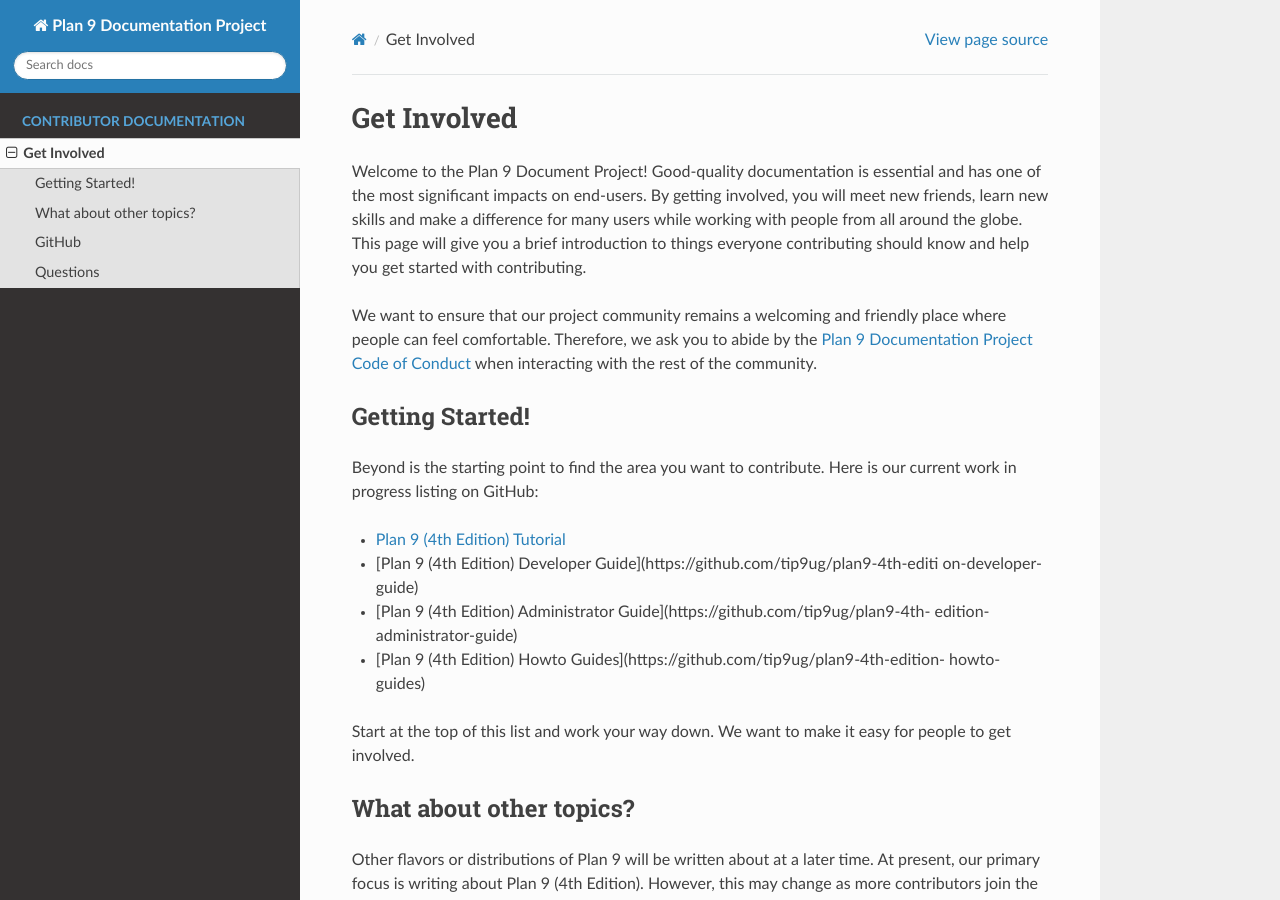
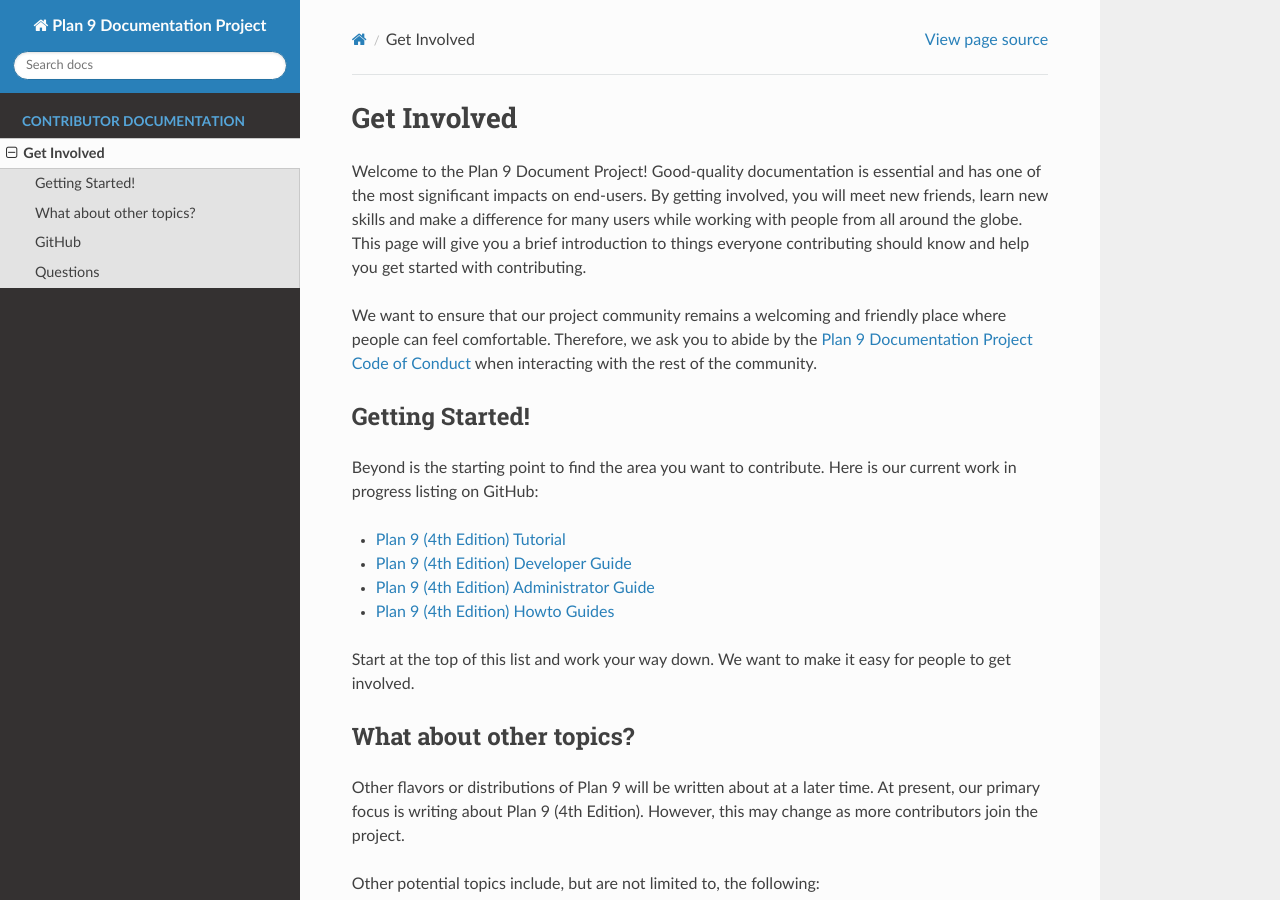
Before and after one commit to tip9ug/plan9-documentation, a Sphinx documentation site: the page built from source/contributor/Get_Involved.md, in a window 1280 px wide and 900 px high. Built offline with Sphinx 7.4.7 and the Read the Docs theme 2.0.0, drawn with Linux system fonts in a browser that asks for light colours.

Commit message:
Corrected formatting

```diff
--- a/source/contributor/Get_Involved.md
+++ b/source/contributor/Get_Involved.md
@@ -9,12 +9,9 @@ We want to ensure that our project community remains a welcoming and friendly pl
 Beyond is the starting point to find the area you want to contribute. Here is our current work in progress listing on GitHub:
 
  - [Plan 9 (4th Edition) Tutorial](https://github.com/tip9ug/plan9-4th-edition-tutorial)
- - [Plan 9 (4th Edition) Developer Guide](https://github.com/tip9ug/plan9-4th-editi
-on-developer-guide)
- - [Plan 9 (4th Edition) Administrator Guide](https://github.com/tip9ug/plan9-4th-
-edition-administrator-guide)
- - [Plan 9 (4th Edition) Howto Guides](https://github.com/tip9ug/plan9-4th-edition-
-howto-guides)
+ - [Plan 9 (4th Edition) Developer Guide](https://github.com/tip9ug/plan9-4th-edition-developer-guide)
+ - [Plan 9 (4th Edition) Administrator Guide](https://github.com/tip9ug/plan9-4th-edition-administrator-guide)
+ - [Plan 9 (4th Edition) Howto Guides](https://github.com/tip9ug/plan9-4th-edition-howto-guides)
 
 Start at the top of this list and work your way down. We want to make it easy for people to get involved.
 
```
